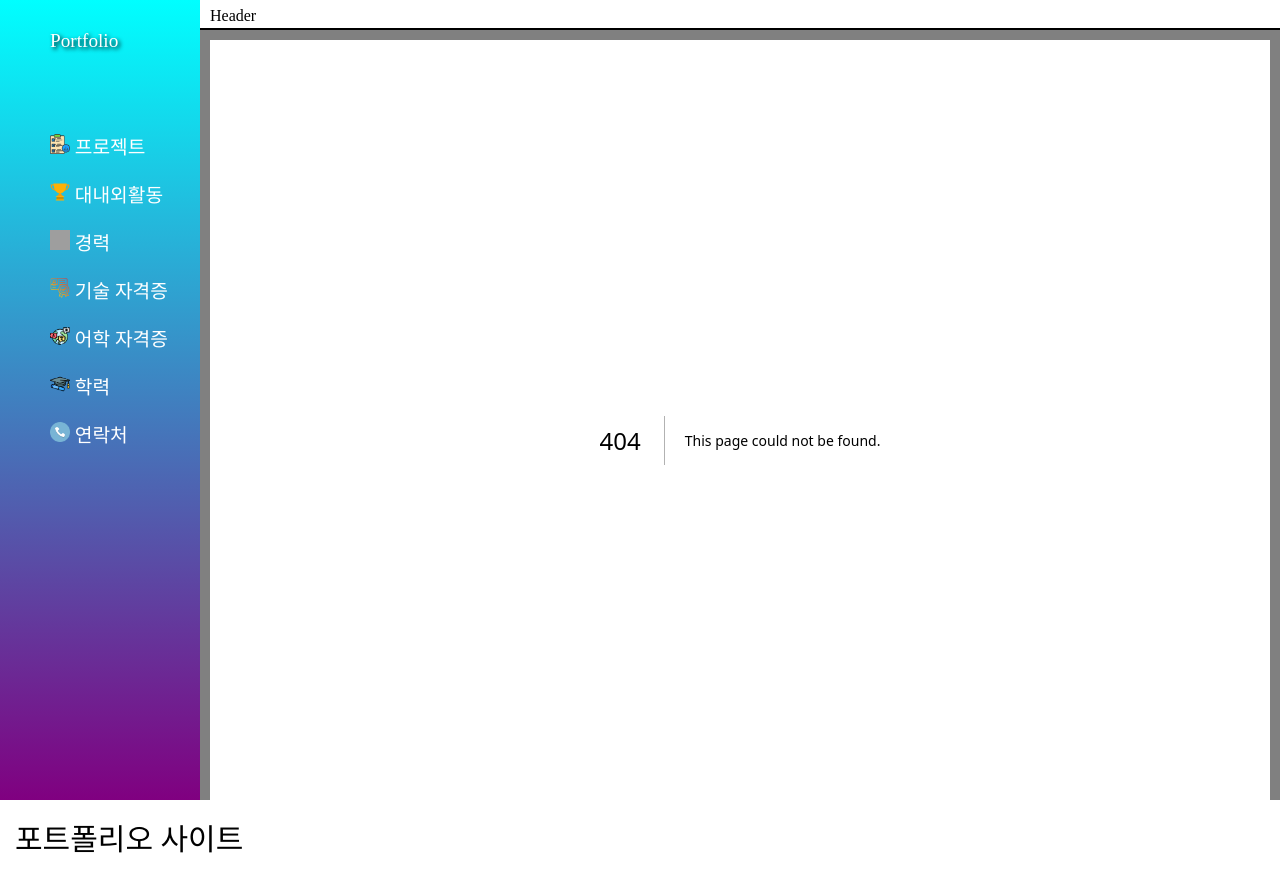
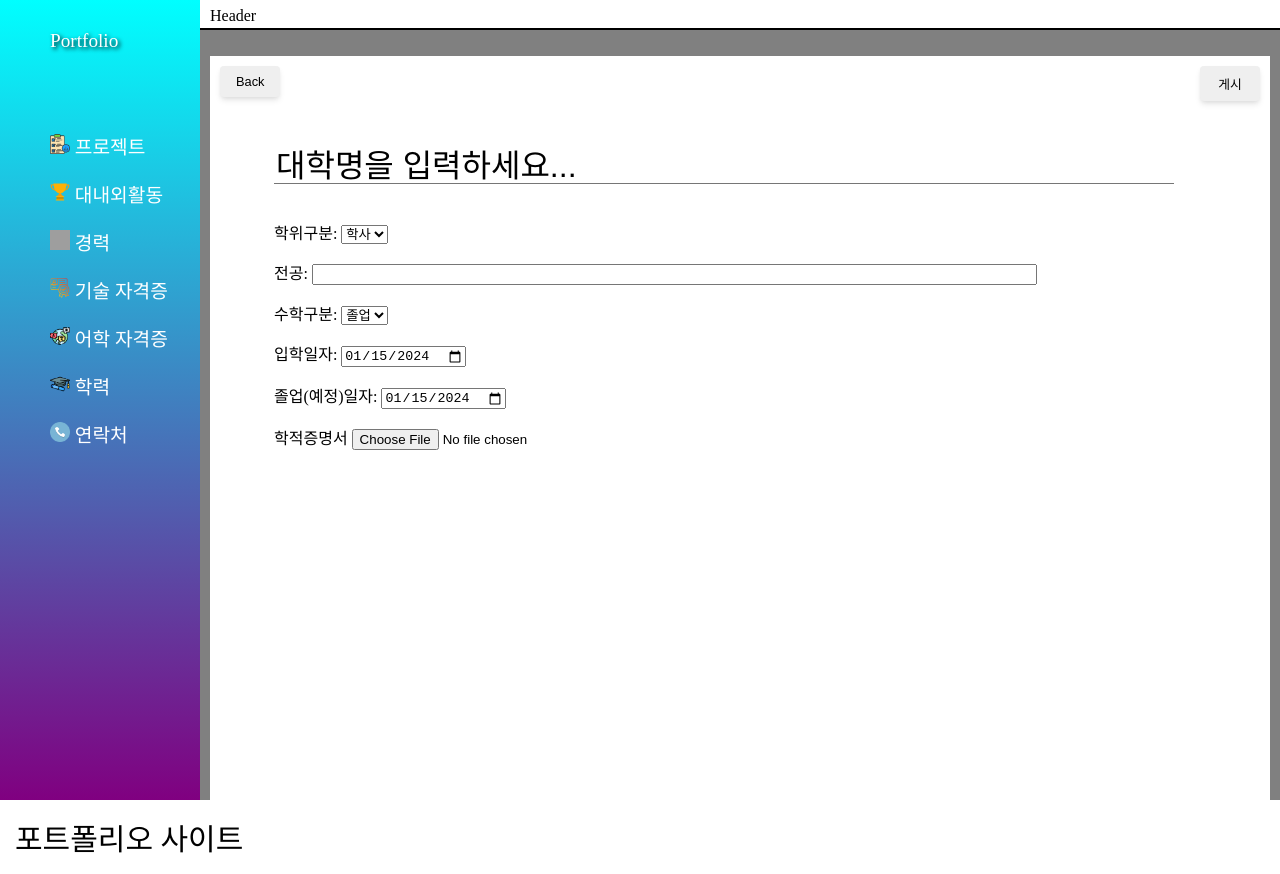
Before and after one commit to HanSeooooL/23WvacPortfoliosite, a Next.js app: page /CreateEducation in a window 1280 px wide. Before the commit this address had no page. Built offline with nearby package versions, Linux system fonts and the light colour scheme; grey boxes are pictures that could not be loaded; a web font is replaced by a local one.

Commit message:
[update] CreateEducation 및 Education 화면 구현

```diff
--- a/components/Scripts/etcscripts.js
+++ b/components/Scripts/etcscripts.js
@@ -14,4 +14,26 @@ let getTodayFormInputDate = () => {
     return dateString
 }
 
-export { getKeyByValue, getTodayFormInputDate}
+let displaydegree = (degree) => {
+    if(degree == 0) {
+        return '학사'
+    } else if (degree == 1) {
+        return '석사'
+    } else if (degree == 2) {
+        return '박사'
+    }
+}
+
+let displaystate = (state) => {
+    if(state == 0) {
+        return '졸업'
+    } else if (state == 1) {
+        return '수료'
+    } else if (state == 2) {
+        return '재학'
+    } else if (state == 3) {
+        return '중퇴'
+    }
+}
+
+export { getKeyByValue, getTodayFormInputDate, displaydegree, displaystate}
--- /dev/null
+++ b/pages/CreateEducation.js
@@ -0,0 +1,44 @@
+import Link from "next/link";
+import styles from "@/styles/createEx_Ac.module.css";
+import { getTodayFormInputDate } from "@/components/Scripts/etcscripts";
+
+export default function CreateEducation() {
+    return (
+        <>
+            <p id="result"></p>
+            <div className={`${styles.ButtonArea}`}>
+                <Link href="/Education">
+                    <button className={`${styles.Button}`}><span>Back</span></button>
+                </Link>
+                <button className={`${styles.Button}`} form="EducationProps" type="submit"><span>게시</span></button>
+            </div>
+            <div className={`${styles.MainArea}`}>
+                <form id="EducationProps" action="http://localhost:3001/api/insertEducation" method="POST" encType="multipart/form-data">
+                    <input type="text" name="name" className={`${styles.title}`} defaultValue={`대학명을 입력하세요...`}/>
+                    <p>
+                        학위구분: <select name="degree">
+                            <option value="0">학사</option>
+                            <option value="1">석사</option>
+                            <option value="2">박사</option>
+                        </select>
+                    </p>
+                    <p> 전공: <input type="text" name="major" className={`${styles.awarded}`}/></p>
+                    <p>
+                        수학구분: <select name="state">
+                            <option value="0">졸업</option>
+                            <option value="1">수료</option>
+                            <option value="2">재학</option>
+                            <option value="3">중퇴</option>
+                        </select>
+                    </p>
+                    <p>입학일자: <input type="date" name="admis_date" defaultValue={getTodayFormInputDate()}/></p>
+                    <p>졸업(예정)일자: <input type="date" name="grad_date" defaultValue={getTodayFormInputDate()}/></p>
+                    <p>학적증명서 <input type="file" name="myFiles" /></p>
+                </form>
+            </div>
+            <script>
+
+            </script>
+        </>
+    )
+}
```
Also changed, not shown: pages/Education.js (+47 -2 lines).
